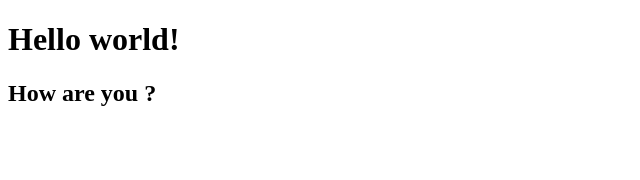
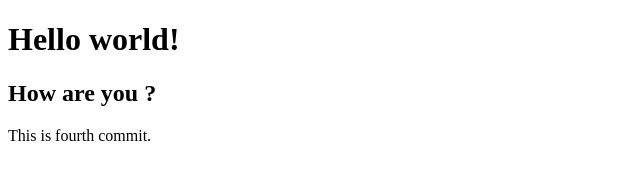
Before and after one commit to Yidnekachew-cmd/Judy-repo, a plain HTML site: page index.html in a window 1280 px wide. Shown: the whole page, without its empty margins (0-640 px from the left). Drawn offline with Linux system fonts and the light colour scheme.

Commit message:
fourth commit

```diff
--- a/index.html
+++ b/index.html
@@ -8,6 +8,7 @@
 </head>
 <body>
     <h1>Hello world!</h1>
-      <h2>How are you ?</h2>
+    <h2>How are you ?</h2>
+    <p>This is fourth commit.</p>
 </body>
 </html>
```
